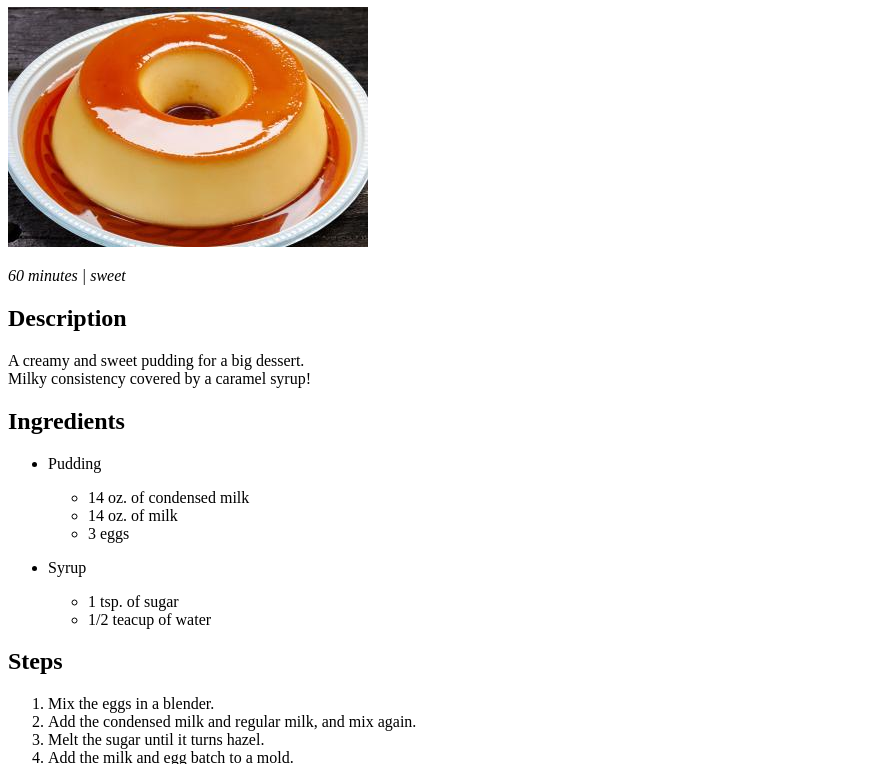
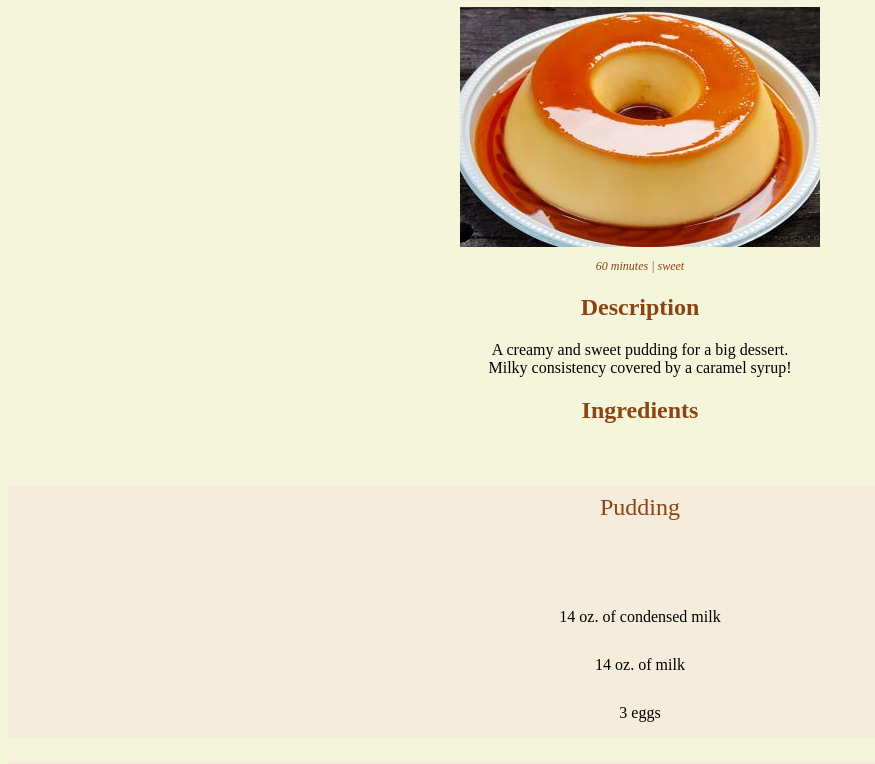
Before and after one commit to rins6618/odin-recipes, a plain HTML site: page recipes/big_pud.html in a window 1280 px wide. Shown: the part 73-837 px from the top of the page, without its empty margins (0-875 px from the left). Drawn offline with Linux system fonts and the light colour scheme.

Commit message:
Added CSS stylings for every page

```diff
--- /dev/null
+++ b/index.css
@@ -0,0 +1,33 @@
+body {
+    background-color: beige;
+}
+
+h1 {
+    font-family: Garamond, Georgia, serif;
+    text-align: center;
+}
+
+h3 {
+    font-family: Garamond, Georgia, serif;
+    text-align: center;
+}
+
+ul {
+    align-content: center;
+    justify-content: center;
+    margin: auto;
+    display: inline;
+    width: 30%;
+    list-style-type: none;
+    text-align: center;
+    line-height: 3;
+}
+
+a {
+    text-decoration: none;
+    color:sandybrown;
+}
+
+a:visited {
+    color: saddlebrown;
+}
--- a/recipes/big_pud.html
+++ b/recipes/big_pud.html
@@ -3,23 +3,24 @@
 <head>
     <meta charset="UTF-8">
     <title>The Big Pud</title>
+    <link href="recipe.css" rel="stylesheet">
 </head>
 <body>
     <h1>The <em>"Big Pud"</em></h1>
     <img src="./img/pud.jpg" alt="Big Pud" width="360" height="240">
-    <p><em>  60 minutes  |   sweet   </em></p>
+    <p class="image_sub">60 minutes  |   sweet</p>
     <h2>Description</h2>
     <p>A creamy and sweet pudding for a big dessert.<br>Milky consistency covered by a caramel syrup!</p>
     <h2>Ingredients</h2>
     <ul>
-        <li><p>Pudding</p>
+        <li><p class="list-title">Pudding</p>
             <ul>
                 <li>14 oz. of condensed milk</li>
                 <li>14 oz. of milk</li>
                 <li>3 eggs</li>
             </ul>
         </li>
-        <li><p>Syrup</p>
+        <li><p class="list-title">Syrup</p>
             <ul>
                 <li>1 tsp. of sugar</li>
                 <li>1/2 teacup of water</li>
--- /dev/null
+++ b/recipes/recipe.css
@@ -0,0 +1,49 @@
+body {
+    background-color: beige;
+}
+
+h1 {
+    text-align: center;
+    color: saddlebrown;
+}
+
+h2 {
+    text-align: center;
+    color: saddlebrown;
+}
+
+img {
+    display: flex;
+    margin: auto;
+}
+
+p {
+    text-align: center;
+}
+
+p.image_sub {
+    text-align: center;
+    text-justify: distribute;
+    font-style: italic;
+    color: saddlebrown;
+    font-size: 12px;
+}
+p.list-title {
+    text-align: center;
+    color: saddlebrown;
+    font-size: 24px;
+    line-height: normal;
+}
+
+ul,
+ol {
+    justify-content: center;
+    display: inline;
+}
+
+li {
+    line-height: 3;
+    text-align: center;
+    display: compact;
+    background-color: #f5ecdc;
+}
```
Also changed, not shown: index.html (+1 -0 lines), recipes/brownie.html (+2 -1 lines), recipes/cake.html (+2 -1 lines), 1 other file.
